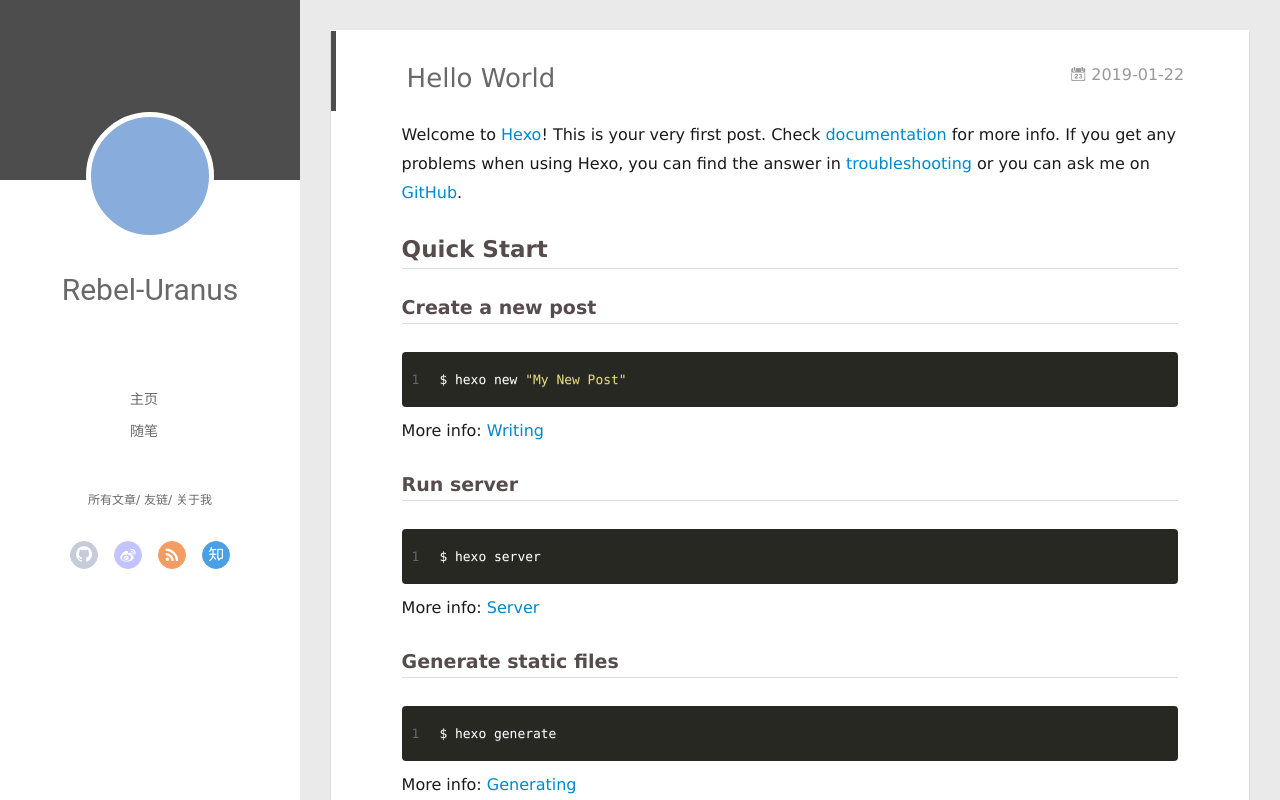
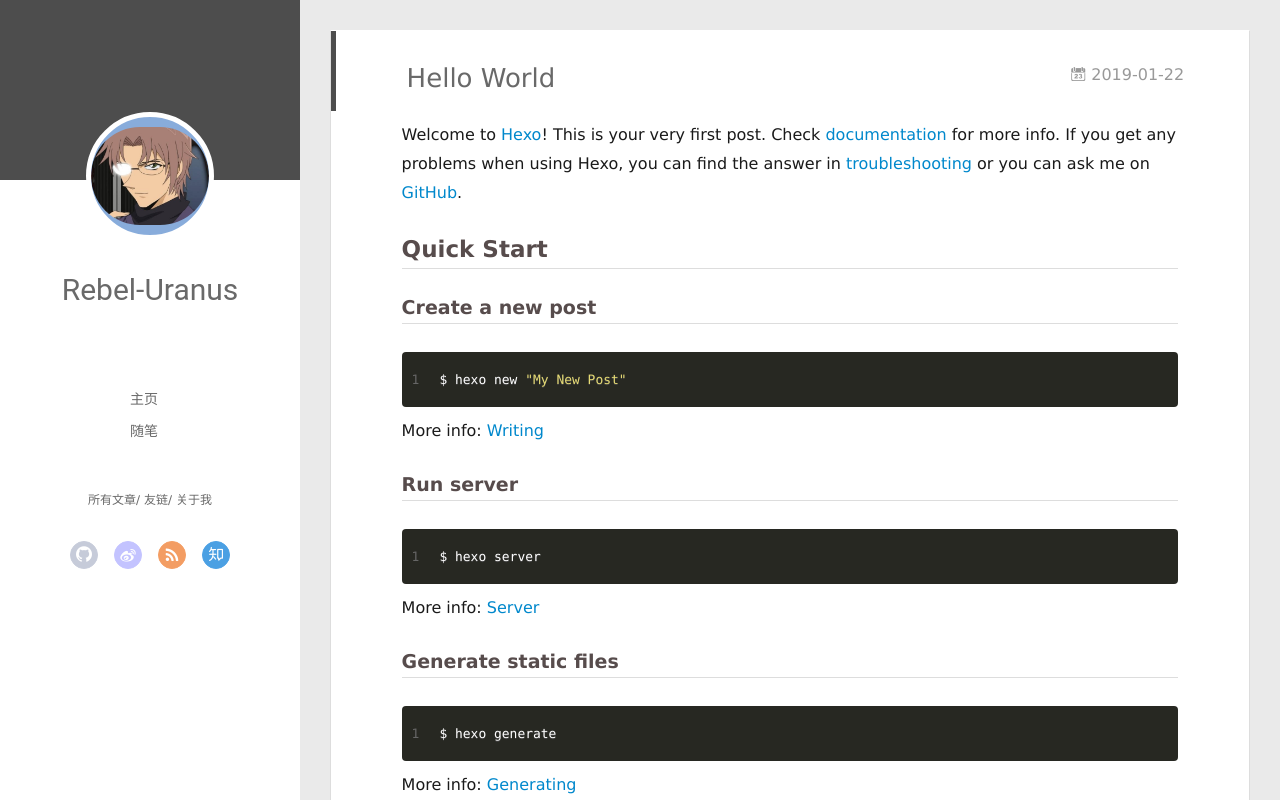
Before and after one commit to Rebel-Uranus/Rebel-Uranus.github.io, a plain HTML site: page 2019/01/22/hello-world/index.html in a window 1280 px wide. Drawn offline with Linux system fonts and the light colour scheme; no server answers.

Commit message:
Site updated: 2019-01-23 14:55:09

```diff
--- a/2019/01/22/hello-world/index.html
+++ b/2019/01/22/hello-world/index.html
@@ -47,7 +47,7 @@
 <div class="intrude-less">
 	<header id="header" class="inner">
 		<a href="/" class="profilepic">
-			<img src="" class="js-avatar">
+			<img src="/assets/head.jpeg" class="js-avatar">
 		</a>
 		<hgroup>
 		  <h1 class="header-author"><a href="/">Rebel-Uranus</a></h1>
@@ -105,7 +105,7 @@
 	<div class="intrude-less">
 		<header id="header" class="inner">
 			<div class="profilepic">
-				<img src="" class="js-avatar">
+				<img src="/assets/head.jpeg" class="js-avatar">
 			</div>
 			<hgroup>
 			  <h1 class="header-author js-header-author">Rebel-Uranus</h1>
```
Also changed, not shown: archives/2019/01/index.html (+2 -2 lines), archives/2019/index.html (+2 -2 lines), archives/index.html (+2 -2 lines), index.html (+2 -2 lines).
